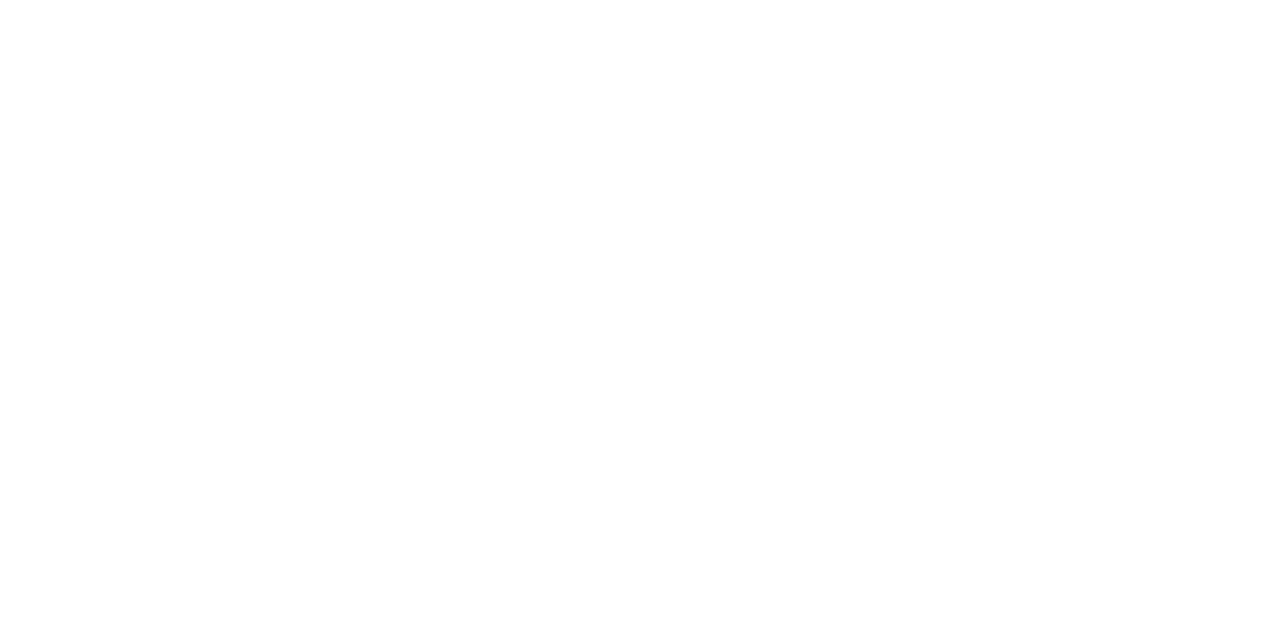
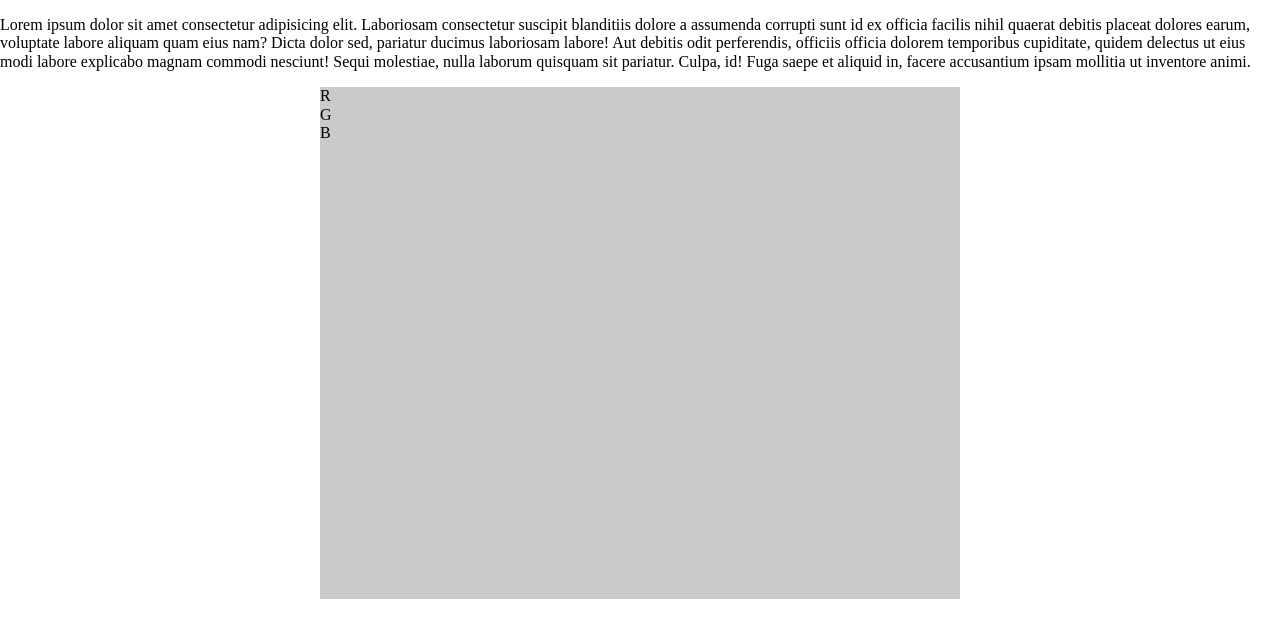
Before and after one commit to Edvinas1982/CSS-uzdavinys-Pozicijos-apskritimai-RGB-, a plain HTML site: page index.html in a window 1280 px wide. Drawn offline with nearby package versions, Linux system fonts and the light colour scheme.

Commit message:
iscentruota

```diff
--- a/index.html
+++ b/index.html
@@ -15,5 +15,13 @@ panaudokite rgba spalvas. Raidžių R,G,B gali ir nebūti.
 ✶) Padarykite taip, kad visas pilkas kvadratas su viduje esančiais apskritimais didėtų/mažėtų tik pagal ekrano plotį - jis
 turi užimti 1/2 ekrano pločio. Kiekvieno apskritimo skersmuo su rėmeliu - 60% pilko kvadrato kraštinės.
 ✶✶) Raidės R,G,B turi būti centre ir taip pat didėtų/mažėtų keičiant ekrano plotį. Apskritimų rėmelis fiksuoto storio. -->
+<p>Lorem ipsum dolor sit amet consectetur adipisicing elit. Laboriosam consectetur suscipit blanditiis dolore a assumenda corrupti sunt id ex officia facilis nihil quaerat debitis placeat dolores earum, voluptate labore aliquam quam eius nam? Dicta dolor sed, pariatur ducimus laboriosam labore! Aut debitis odit perferendis, officiis officia dolorem temporibus cupiditate, quidem delectus ut eius modi labore explicabo magnam commodi nesciunt! Sequi molestiae, nulla laborum quisquam sit pariatur. Culpa, id! Fuga saepe et aliquid in, facere accusantium ipsam mollitia ut inventore animi.</p>
+
+<div class="container">
+    <div class="red">R</div>
+    <div class="green">G</div>
+    <div class="blue">B</div>
+</div>
+
 </body>
 </html>
--- a/style.css
+++ b/style.css
@@ -0,0 +1,7 @@
+.container {
+    width: 50%;
+    height: 40vw;
+    background-color: rgb(204, 201, 201);
+    position: relative;
+    left: 25%;
+}
```
